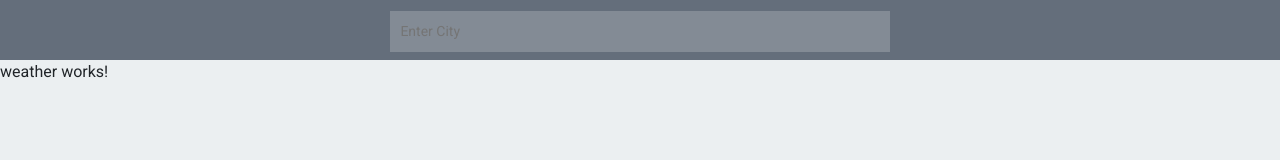
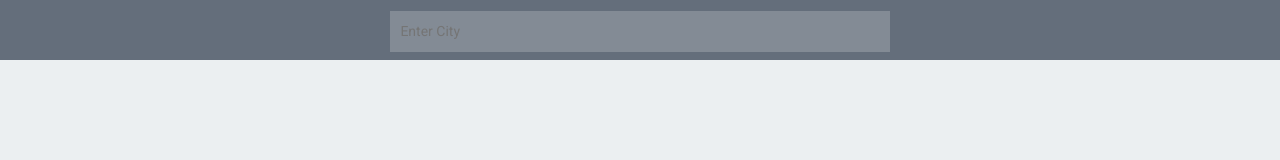
Before and after one commit to Nikac/test-openwewather, an Angular app: page / in a window 1280 px wide. Shown: the top 160 px of the page. Built offline with nearby package versions, Linux system fonts and the light colour scheme.

Commit message:
Set weather.compoent.html import  elemnt ewather-city and put the render method, propety binding and click method.

```diff
--- a/src/app/weather/weather.component.html
+++ b/src/app/weather/weather.component.html
@@ -1,3 +1,9 @@
-<p>
-  weather works!
-</p>
+<div class="container">
+	<div class="row">
+		<weather-city
+			class="col-sm-12 col-md-6 col-lg-4"
+			*ngFor="let city of citiesWeather"
+			[currentCityWeather]="city"
+			(click)=onClick(city)></weather-city>
+	</div>
+</div>
```
